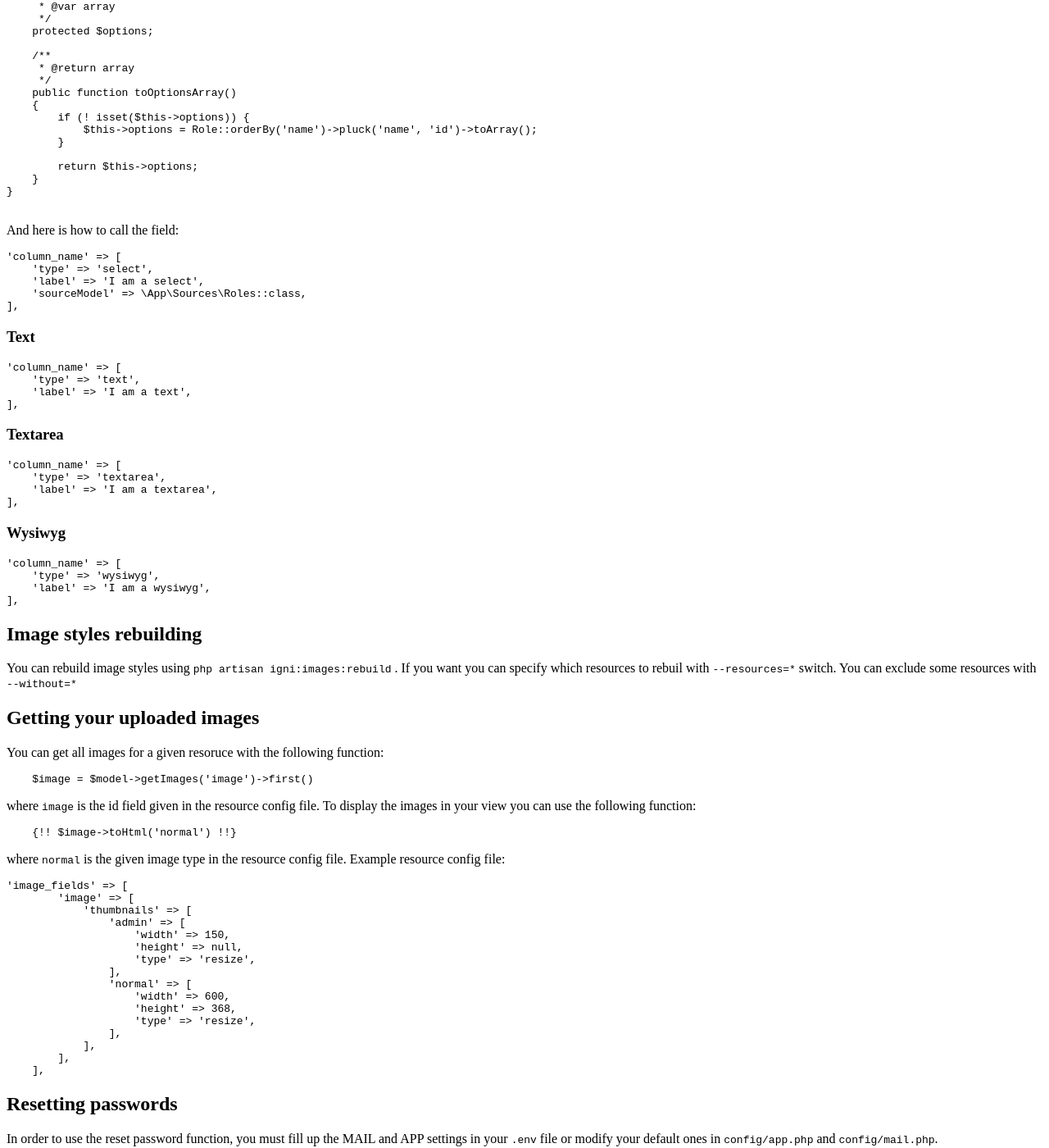
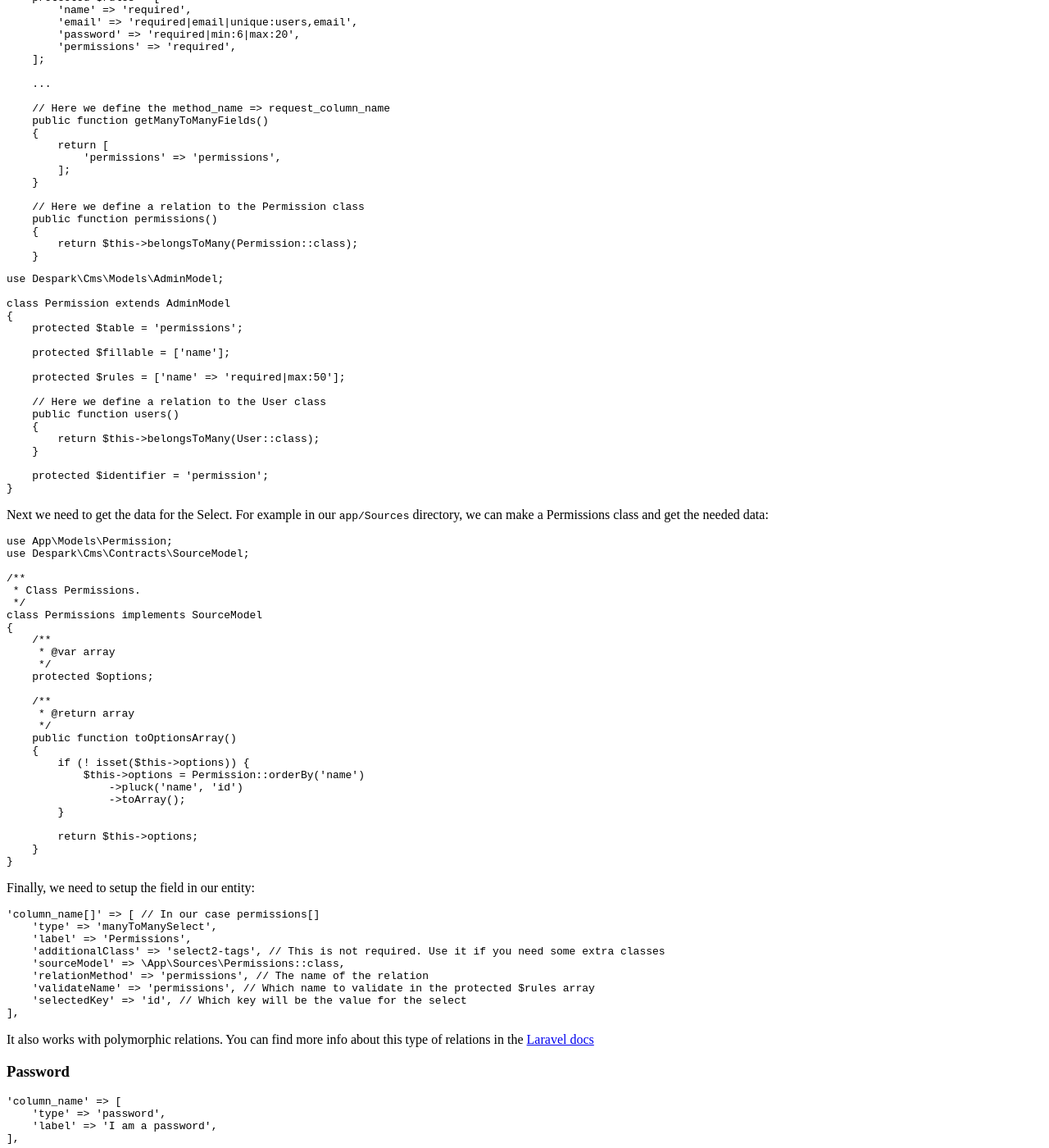
Before and after one commit to despark/igni-core, a Jekyll site: the page built from docs/index.md, in a window 1280 px wide and 1400 px high, scrolled down 6543 px. Shown: the whole window at 82% size. Built offline with Jekyll 4.4.1, drawn with Linux system fonts in a browser that asks for light colours; our own code applies the rules of GitHub Pages for plain Markdown files; some of the changed text lies outside the part shown.

Commit message:
Add manyToManySelect info in the docs

````diff
--- a/docs/index.md
+++ b/docs/index.md
@@ -29,6 +29,7 @@ layout: default
     * [Datetime picker](#datetime-picker)
     * [Hidden](#hidden)
     * [Image single](#image-single)
+    * [Many to many select](#many-to-many-select)
     * [Password](#password)
     * [Select](#select)
     * [Text](#text)
@@ -64,7 +65,7 @@ Here you can set which columns to show in your table at the index page. You can
 _Example_
 
 You have a relation between a user and a car and you want to call the user's name and car's model from the user's entity:
-```
+```php
 'adminColumns' => [
     'name',
     'car model' => 'car.model',
@@ -73,7 +74,7 @@ You have a relation between a user and a car and you want to call the user's nam
 Here all 0/1 values are casted to No/Yes.
 #### actions
 You can also set your desired actions. By default they are set to all:
-```
+```php
 'actions' => ['edit', 'create', 'destroy'],
 ```
 #### adminFormFields
@@ -82,7 +83,7 @@ Here you can set all of your form inputs. For full information please read [Form
 
 _Example_
 
-```
+```php
 'image_fields' => [
     'column_name' => [
         'thumbnails' => [
@@ -124,7 +125,7 @@ Nested sidebar list
 
 `config/enteties/users.php`
 
-```
+```php
 'adminMenu' => [
     'user_management' => [
         'name' => 'User Management',
@@ -142,7 +143,7 @@ Nested sidebar list
 
  `config/enteties/roles.php`
 
- ```
+ ```php
 'adminMenu' => [
     'roles' => [
         'name' => 'Role',
@@ -159,7 +160,7 @@ Normal sidebar list
 
 `config/enteties/users.php`
 
- ```
+ ```php
 'adminMenu' => [
     'users' => [
         'name' => 'User',
@@ -193,7 +194,7 @@ If you want a command for creating a Contacts page resource, you should add our
 # Features info
 ## Form fields
 ### Checkbox
-```
+```php
 'column_name' => [
     'type' => 'checkbox',
     'label' => 'I am a checkbox',
@@ -260,7 +261,7 @@ class ColorFactory implements Factory
 }
 ```
 Let's create a template in `app/resources/views/admin` called `color.blade.php`:
-```
+```php
 <div class="form-group {{ $errors->has($field->getFieldName()) ? 'has-error' : '' }}">
     {!! Form::label($field->getFieldName(), $field->getOptions('label')) !!}
     <div class="input-group my-colorpicker2">
@@ -288,7 +289,7 @@ Let's create a template in `app/resources/views/admin` called `color.blade.php`:
 @endpush
 ```
 Finally, let's call our field:
-```
+```php
 'column_name' => [
     'type' => 'custom',
     'handler' => \App\Fields\Color::class,
@@ -299,33 +300,138 @@ Finally, let's call our field:
 ```
 
 ### Date picker
-```
+```php
 'column_name' => [
     'type' => 'date',
     'label' => 'I am a date picker',
 ],
 ```
 ### Datetime picker
-```
+```php
 'column_name' => [
     'type' => 'datetime',
     'label' => 'I am a datetime picker',
 ],
 ```
 ### Hidden
-```
+```php
 'column_name' => [
     'type' => 'hidden',
 ],
 ```
 ### Image single
 Keep in mind that the images relation is polymorphic, so you don't have to make a column in your table. You just need to replace `column_name` with your desired one.
-```
+```php
 'column_name' => [
     'type' => 'imageSingle',
     'label' => 'I am a image single upload',
 ],
 ```
+### Many to many select
+First, we need to make the many to many relation between the Models. For this example we are using a User and Permission class.
+```php
+use Despark\Cms\Models\AdminModel;
+use Illuminate\Auth\Authenticatable;
+use Illuminate\Auth\Passwords\CanResetPassword;
+use Illuminate\Contracts\Auth\Authenticatable as UserContract;
+use Illuminate\Contracts\Auth\CanResetPassword as CanResetPasswordContract;
+use Illuminate\Foundation\Auth\Access\Authorizable;
+use Illuminate\Notifications\Notifiable;
+
+class User extends AdminModel implements UserContract, CanResetPasswordContract
+{
+    use Notifiable;
+    use Authenticatable, Authorizable, CanResetPassword;
+
+    ...
+
+    protected $rules = [
+        'name' => 'required',
+        'email' => 'required|email|unique:users,email',
+        'password' => 'required|min:6|max:20',
+        'permissions' => 'required',
+    ];
+
+    ...
+
+    // Here we define the method_name => request_column_name
+    public function getManyToManyFields()
+    {
+        return [
+            'permissions' => 'permissions',
+        ];
+    }
+
+    // Here we define a relation to the Permission class
+    public function permissions()
+    {
+        return $this->belongsToMany(Permission::class);
+    }
+```
+
+```php
+use Despark\Cms\Models\AdminModel;
+
+class Permission extends AdminModel
+{
+    protected $table = 'permissions';
+
+    protected $fillable = ['name'];
+
+    protected $rules = ['name' => 'required|max:50'];
+
+    // Here we define a relation to the User class
+    public function users()
+    {
+        return $this->belongsToMany(User::class);
+    }
+
+    protected $identifier = 'permission';
+}
+```
+Next we need to get the data for the Select. For example in our `app/Sources` directory, we can make a Permissions class and get the needed data:
+```php
+use App\Models\Permission;
+use Despark\Cms\Contracts\SourceModel;
+
+/**
+ * Class Permissions.
+ */
+class Permissions implements SourceModel
+{
+    /**
+     * @var array
+     */
+    protected $options;
+
+    /**
+     * @return array
+     */
+    public function toOptionsArray()
+    {
+        if (! isset($this->options)) {
+            $this->options = Permission::orderBy('name')
+                ->pluck('name', 'id')
+                ->toArray();
+        }
+
+        return $this->options;
+    }
+}
+```
+Finally, we need to setup the field in our entity:
+```php
+'column_name[]' => [ // In our case permissions[]
+    'type' => 'manyToManySelect',
+    'label' => 'Permissions',
+    'additionalClass' => 'select2-tags', // This is not required. Use it if you need some extra classes
+    'sourceModel' => \App\Sources\Permissions::class,
+    'relationMethod' => 'permissions', // The name of the relation
+    'validateName' => 'permissions', // Which name to validate in the protected $rules array
+    'selectedKey' => 'id', // Which key will be the value for the select
+],
+```
+It also works with polymorphic relations. You can find more info about this type of relations in the [Laravel docs](https://laravel.com/docs/5.5/eloquent-relationships#many-to-many-polymorphic-relations)
 ### Password
 ```
 'column_name' => [
@@ -364,7 +470,7 @@ class Roles implements SourceModel
 
 ```
 And here is how to call the field:
-```
+```php
 'column_name' => [
     'type' => 'select',
     'label' => 'I am a select',
@@ -372,21 +478,21 @@ And here is how to call the field:
 ],
 ```
 ### Text
-```
+```php
 'column_name' => [
     'type' => 'text',
     'label' => 'I am a text',
 ],
 ```
 ### Textarea
-```
+```php
 'column_name' => [
     'type' => 'textarea',
     'label' => 'I am a textarea',
 ],
 ```
 ### Wysiwyg
-```
+```php
 'column_name' => [
     'type' => 'wysiwyg',
     'label' => 'I am a wysiwyg',
@@ -398,17 +504,17 @@ You can exclude some resources with `--without=*`
 
 ## Getting your uploaded images
 You can get all images for a given resoruce with the following function:
-```
+```php
     $image = $model->getImages('image')->first()
 ```
 where ```image``` is the id field given in the resource config file.
 To display the images in your view you can use the following function:
-```
+```php
     {!! $image->toHtml('normal') !!}
 ```
 where ```normal``` is the given image type in the resource config file.
 Example resource config file:
-```
+```php
 'image_fields' => [
         'image' => [
             'thumbnails' => [
````
